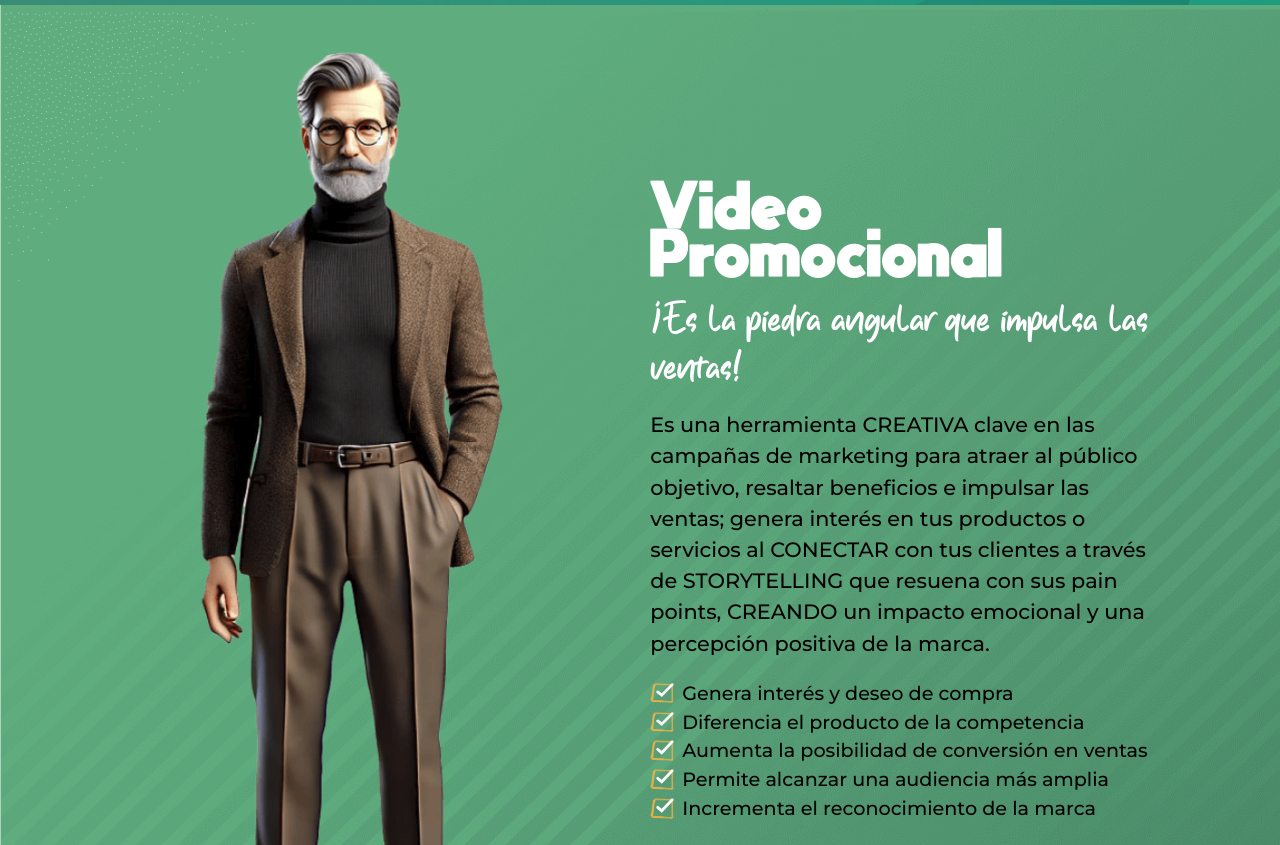
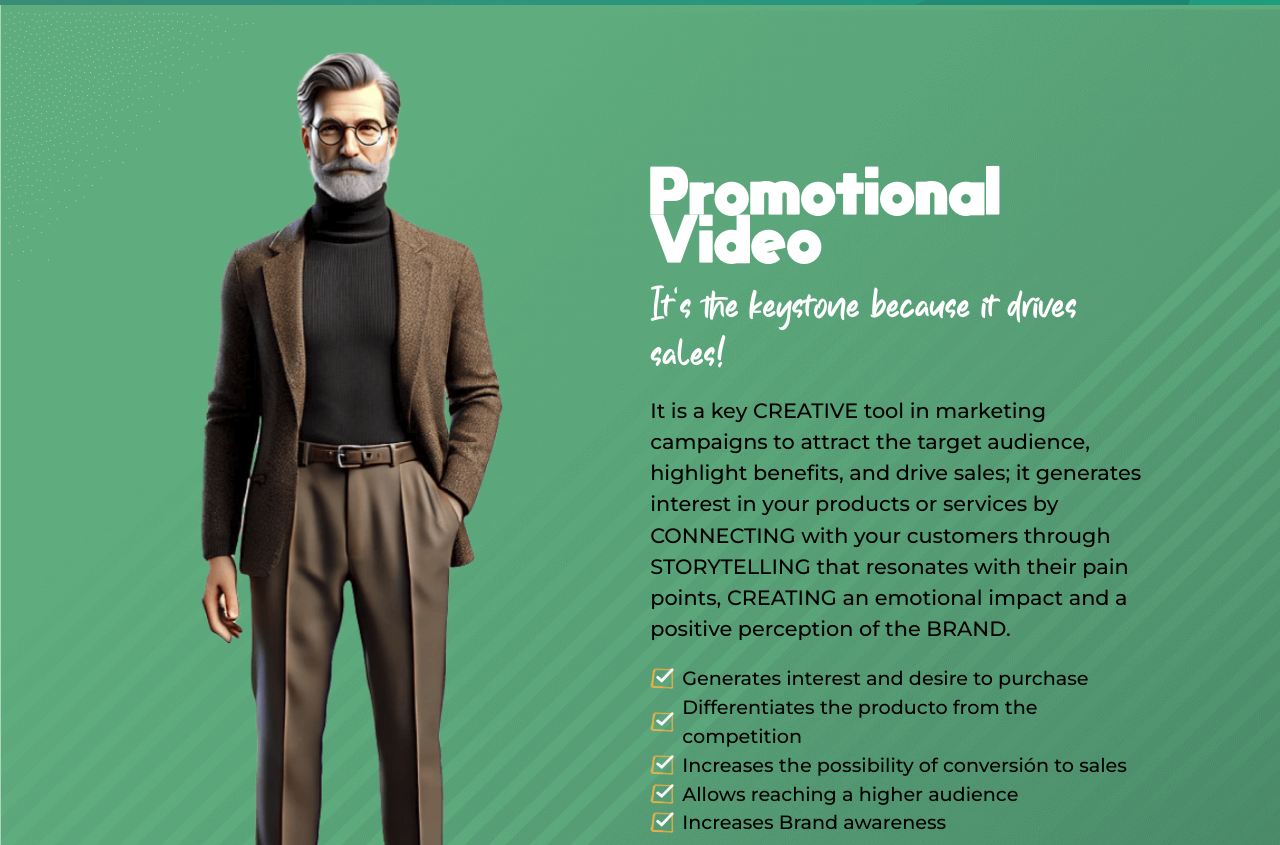
Before and after one commit to ag7digital/viernes-studio, a Next.js app: page /promotional-video in a window 1280 px wide. Shown: the part 795-1640 px from the top of the page. Built offline with nearby package versions, Linux system fonts and the light colour scheme.

Commit message:
power of motion design pages

```diff
--- a/src/app/explainer-video/page.tsx
+++ b/src/app/explainer-video/page.tsx
@@ -31,17 +31,16 @@ export default function VideoExplicativo() {
         <div className="flex md:w-[80%] w-full px-5 md:px-0 items-center justify-center">
           <div className="flex flex-col w-full justify-center md:ml-15">
             <h2 className="moon text-white text-5xl mt-10 md:mt-0">
-              Explicativo
+              Explainer Video
             </h2>
             <h3 className="spicy text-white text-3xl md:text-5xl mt-4">
-              ¡A la gente le encanta la claridad!
+              People love clarity!
             </h3>
             <p className="montserrat text-black mt-5 font-medium text-[1.2rem] md:text-[1.3rem]">
-              Los CLIENTES a menudo tienen dificultades para entender como
-              utilizar productos o servicios; estos VIDEOS simplifican
-              CONCEPTOS, PROCESOS e IDEAS que son complejas, cubren de manera
-              clara su funcionamiento, características y BENEFICIOS; después de
-              todo, las personas no COMPRAN lo que no entienden.
+              Customers often struggle to UNDERSTAND how to use products or
+              services; these VIDEOS simpligy complex CONCEPTS, PROCESSES, and
+              IDEAS; clearly covering their FUNCTIONALITY,FEATURES, and
+              BENEFITS. After all, people don't buy what they don't understand.
             </p>
             <div className="flex flex-col mt-5 text-black font-medium montserrat pb-10">
               <ul>
@@ -55,7 +54,7 @@ export default function VideoExplicativo() {
                       className="mr-2"
                     />
                     <span className="montserrat  md:text-[1.2rem]">
-                      Facilita la toma de decisiones
+                      Facilitates decisión-making
                     </span>
                   </div>
                 </li>
@@ -69,7 +68,7 @@ export default function VideoExplicativo() {
                       className="mr-2"
                     />
                     <span className="montserrat  md:text-[1.2rem]">
-                      Aumenta la tasa de conversión de ventas
+                      Increases sales conversión rate
                     </span>
                   </div>
                 </li>
@@ -83,7 +82,7 @@ export default function VideoExplicativo() {
                       className="mr-2"
                     />
                     <span className="montserrat  md:text-[1.2rem]">
-                      Refuerza el valor del producto
+                      Strengthens producto value
                     </span>
                   </div>
                 </li>
--- a/src/app/promotional-video/page.tsx
+++ b/src/app/promotional-video/page.tsx
@@ -6,11 +6,11 @@ import { useIsMobile } from "../hooks/mobile";
 export default function VideoPromocional() {
   const isMobile = useIsMobile();
   const items = [
-    "Genera interés y deseo de compra",
-    "Diferencia el producto de la competencia",
-    "Aumenta la posibilidad de conversión en ventas",
-    "Permite alcanzar una audiencia más amplia",
-    "Incrementa el reconocimiento de la marca",
+    "Generates interest and desire to purchase",
+    "Differentiates the producto from the competition",
+    "Increases the possibility of conversión to sales",
+    "Allows reaching a higher audience",
+    "Increases Brand awareness",
   ];
 
   return (
@@ -50,18 +50,18 @@ export default function VideoPromocional() {
           )}
           <div className="flex flex-col w-full justify-center">
             <h2 className="moon text-white text-5xl mt-10 md:mt-0">
-              Video Promocional
+              Promotional Video
             </h2>
             <h3 className="spicy text-white text-3xl md:text-5xl mt-4">
-              ¡Es la piedra angular que impulsa las ventas!
+              It's the keystone because it drives sales!
             </h3>
             <p className="montserrat text-black mt-5 font-medium text-[1.2rem] md:text-[1.3rem]">
-              Es una herramienta CREATIVA clave en las campañas de marketing
-              para atraer al público objetivo, resaltar beneficios e impulsar
-              las ventas; genera interés en tus productos o servicios al
-              CONECTAR con tus clientes a través de STORYTELLING que resuena con
-              sus pain points, CREANDO un impacto emocional y una percepción
-              positiva de la marca.
+              It is a key CREATIVE tool in marketing campaigns to attract the
+              target audience, highlight benefits, and drive sales; it generates
+              interest in your products or services by CONNECTING with your
+              customers through STORYTELLING that resonates with their pain
+              points, CREATING an emotional impact and a positive perception of
+              the BRAND.
             </p>
             <div className="flex flex-col mt-5 text-black font-medium montserrat pb-10">
               <ul>
--- a/src/app/training-video/page.tsx
+++ b/src/app/training-video/page.tsx
@@ -6,9 +6,9 @@ import { useIsMobile } from "../hooks/mobile";
 export default function VideoPromocional() {
   const isMobile = useIsMobile();
   const items = [
-    "Ahorro de tiempo y optimización de recursos",
-    "Aumento en la retención de información",
-    "Adaptabilidad a diferentes estilos de aprendizaje",
+    "Time and resource savings",
+    "Improved retention of information",
+    "Adaptability to different learning styles",
   ];
 
   return (
@@ -49,18 +49,17 @@ export default function VideoPromocional() {
           )}
           <div className="flex flex-col w-full justify-center">
             <h2 className="moon text-white text-4xl md:text-5xl mt-10 md:mt-0">
-              Video Capacitación
+              Training Video
             </h2>
             <h3 className="spicy text-white text-3xl md:text-5xl mt-4">
-              ¡Todos tenemos espacio para crecer y aprender!
+              We all have room to grow and learn!
             </h3>
             <p className="montserrat text-black mt-5 font-medium text-[1.2rem] md:text-[1.3rem]">
-              Su objetivo es ENSEÑAR de manera CLARA, RÁPIDA y MASIVA. Se
-              utiliza para capacitar a tus colaboradores en CONOCIMIENTOS
-              técnicos, procedimientos de seguridad, generalidades de la empresa
-              e instrucciones específicas para un puesto de trabajo; esta
-              herramienta, alcanza a grandes audiencias con un excelente
-              costo-beneficio.
+              Its goa lis to TEACH clearly, quickly, and a large scale; it is a
+              used to train your employees in technical KNOWLEDGE, safety
+              procedures, company generalities, and even specific job
+              instructions. This tool reaches large audiences with excellent
+              cost-effectiveness.
             </p>
             <div className="flex flex-col mt-5 text-black font-medium montserrat pb-10">
               <ul>
```
